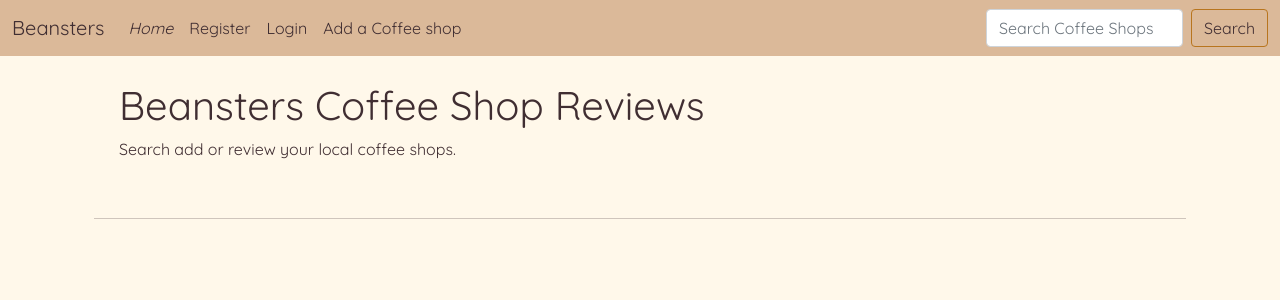
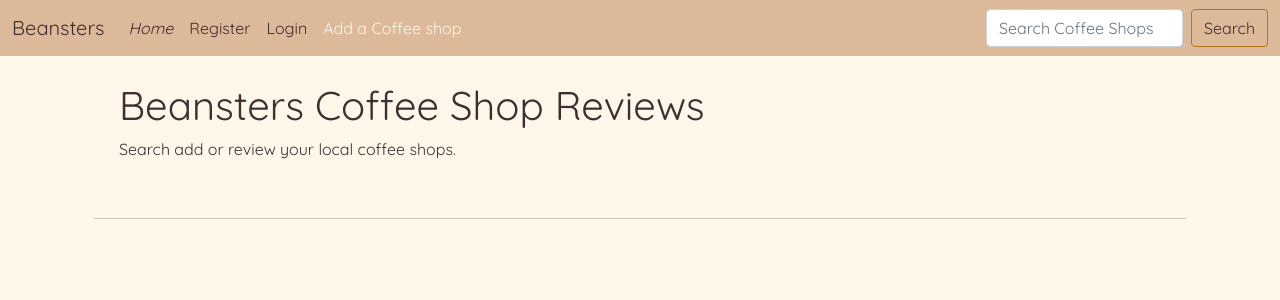
Before and after one commit to tomkelly111/Beansters, a Django app: page / in a window 1280 px wide. Shown: the top 300 px of the page. Run offline with Django 3.2, Linux system fonts and the light colour scheme; data that the repository does not hold is empty; some libraries are stand-ins or nearby versions.

Commit message:
make disabled nav links faded

```diff
--- a/beansters/settings.py
+++ b/beansters/settings.py
@@ -29,7 +29,7 @@ TEMPLATES_DIR = os.path.join(BASE_DIR, 'templates')
 SECRET_KEY = os.environ.get('SECRET_KEY')
 
 # SECURITY WARNING: don't run with debug turned on in production!
-DEBUG = True
+DEBUG = False
 
 ALLOWED_HOSTS = [
     '8000-tomkelly111-beansters-bziktmitz6b.ws-eu106.gitpod.io',
--- a/static/css/style.css
+++ b/static/css/style.css
@@ -31,6 +31,10 @@ span {
 
 .active {
     font-style: oblique;
+}
+
+.disabled {
+    color: #FFF8EA !important;
 }
 
 .btn.btn-outline-secondary:hover {
```
